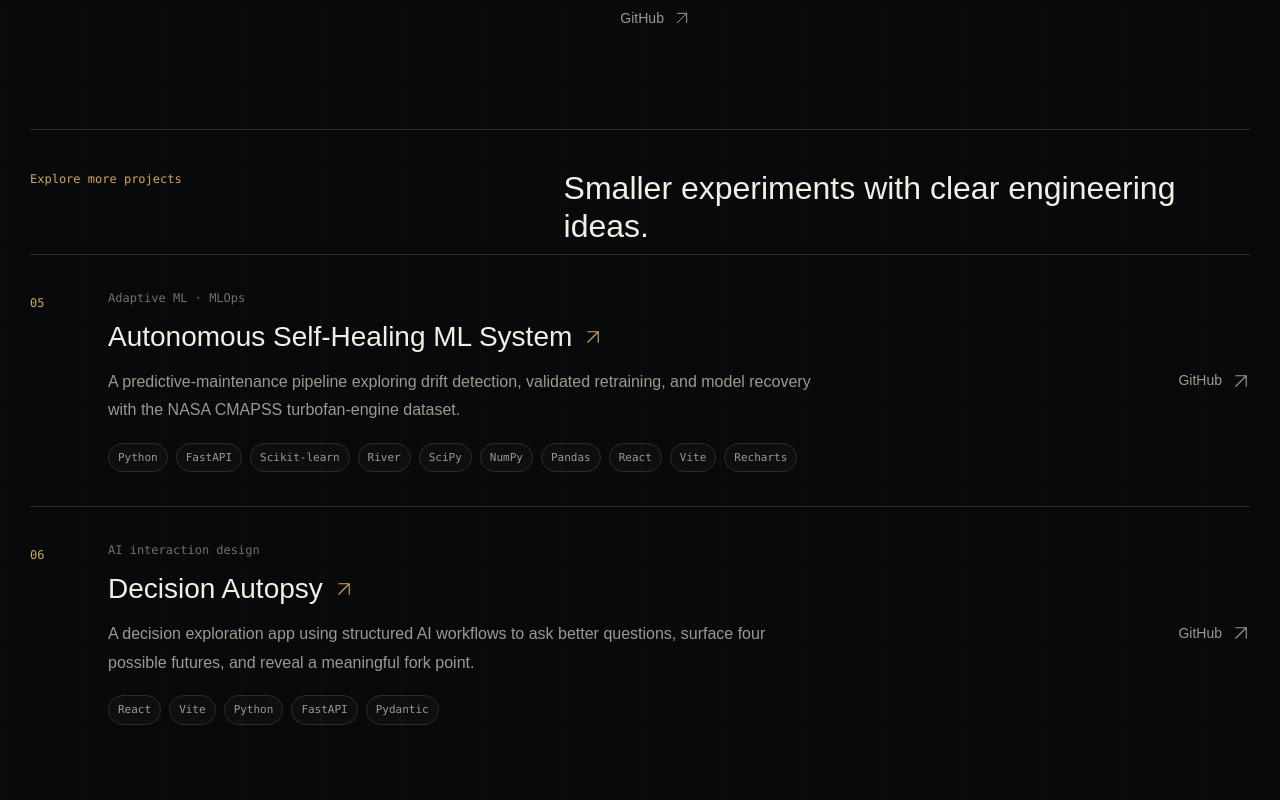
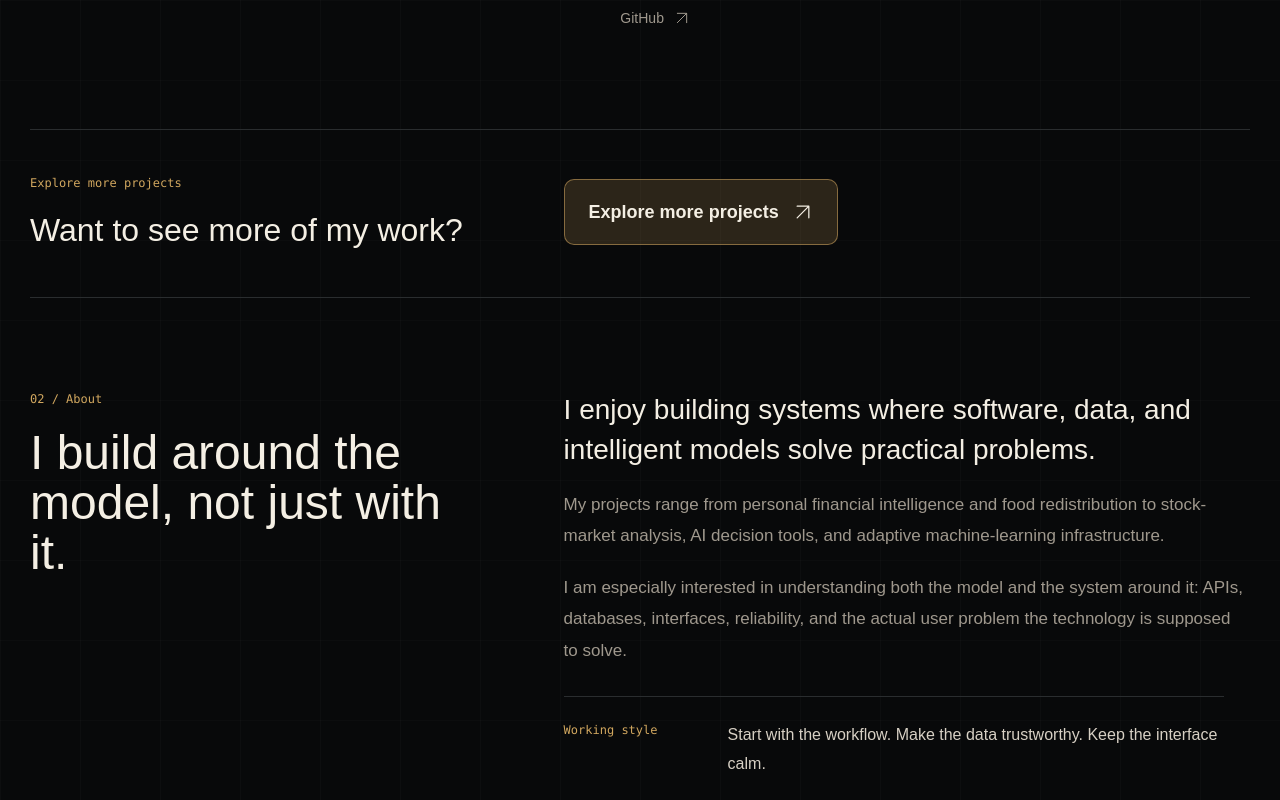
Before and after one commit to prashantkr102004-ui/portfolio, a Next.js app: page / in a window 1280 px wide. Shown: the part 3520-4320 px from the top of the page. Built offline with nearby package versions, Linux system fonts and the light colour scheme; no server answers.

Commit message:
Replace extra projects with GitHub explore button

```diff
--- a/app/globals.css
+++ b/app/globals.css
@@ -786,14 +786,12 @@ ul { padding: 0; list-style: none; }
 
 .more-work {
   margin-top: 42px;
-  padding: 40px 0 12px;
+  padding: 44px 0 18px;
   border-top: 1px solid var(--line);
-}
-.more-work > div:first-child {
   display: grid;
   grid-template-columns: minmax(0, 0.8fr) minmax(0, 1.2fr);
   gap: 76px;
-  margin-bottom: 8px;
+  align-items: center;
 }
 .more-work h3 {
   max-width: 620px;
@@ -801,37 +799,30 @@ ul { padding: 0; list-style: none; }
   font-size: 32px;
   line-height: 1.18;
 }
-.more-work-list { display: grid; }
-.more-work-item {
-  display: grid;
-  grid-template-columns: 54px minmax(0, 1fr) auto;
-  gap: 24px;
-  padding: 34px 0;
-  border-top: 1px solid var(--line);
-}
-.more-work-number { color: var(--accent); padding-top: 5px; }
-.more-work-item .eyebrow { color: var(--muted-2); margin-bottom: 12px; }
-.more-work-item h4 {
-  font-size: 28px;
-  line-height: 1.2;
-  overflow-wrap: anywhere;
-}
-.more-work-item h4 a {
+.more-work-button {
+  justify-self: start;
   display: inline-flex;
   align-items: center;
-  gap: 12px;
+  gap: 14px;
+  min-height: 64px;
+  border: 1px solid rgba(209, 167, 95, 0.55);
+  border-radius: 10px;
+  background: rgba(209, 167, 95, 0.18);
+  color: var(--text);
+  padding: 18px 24px;
+  font-size: 18px;
+  font-weight: 650;
+  transition: background 180ms ease, border-color 180ms ease, color 180ms ease, transform 180ms ease;
 }
-.more-work-item h4 .arrow { color: var(--accent); }
-.more-work-item p {
-  max-width: 720px;
-  margin-top: 14px;
-  color: var(--muted);
-  line-height: 1.78;
+.more-work-button:hover {
+  border-color: var(--accent);
+  background: rgba(209, 167, 95, 0.28);
+  color: var(--accent);
+  transform: translateY(-2px);
 }
-.more-work-item .tech-list { margin-top: 18px; }
-.more-work-item > .repository-link {
-  align-self: center;
-  white-space: nowrap;
+.more-work-button .arrow {
+  width: 20px;
+  height: 20px;
 }
 .contact-section {
   border-top: 1px solid var(--line);
@@ -1165,17 +1156,11 @@ ul { padding: 0; list-style: none; }
     gap: 12px;
   }
   .skill-row ul { grid-column: 2; }
-  .more-work > div:first-child {
+  .more-work {
     grid-template-columns: 1fr;
     gap: 18px;
   }
-  .more-work-item {
-    grid-template-columns: 40px minmax(0, 1fr);
-  }
-  .more-work-item > .repository-link {
-    grid-column: 2;
-    justify-self: start;
-  }
+  .more-work-button { justify-self: start; }
   .contact-heading { grid-template-columns: 1fr; }
   .contact-arrow { width: 54px; height: 54px; }
   .contact-bottom {
@@ -1302,12 +1287,13 @@ ul { padding: 0; list-style: none; }
     padding: 22px 0;
   }
   .skill-row h3 { font-size: 17px; }
-  .more-work-item {
-    grid-template-columns: 30px minmax(0, 1fr);
-    gap: 14px;
+  .more-work h3 { font-size: 25px; }
+  .more-work-button {
+    width: 100%;
+    justify-content: center;
+    min-height: 58px;
+    font-size: 16px;
   }
-  .more-work h3 { font-size: 25px; }
-  .more-work-item h4 { font-size: 24px; }
   .contact-inner { padding: 58px 0 34px; }
   .contact-links {
     flex-wrap: wrap;
--- a/components/sections/featured-work.tsx
+++ b/components/sections/featured-work.tsx
@@ -1,17 +1,17 @@
 import Link from "next/link";
 import { projects } from "@/data/projects";
+import { profile } from "@/data/profile";
 import { Arrow } from "@/components/ui/arrow";
 import { ProjectVisual } from "@/components/projects/project-visual";
 
 export function FeaturedWork() {
   const featuredProjects = projects.slice(0, 4);
-  const moreProjects = projects.slice(4);
   return <section id="work" className="featured-section" aria-labelledby="work-title"><div className="section-heading"><div><span className="eyebrow mono">01 / Featured Work</span><h2 id="work-title">Serious projects, built around real workflows.</h2></div><p>AI/ML, full-stack systems, data pipelines, and product thinking presented as substantial case studies.</p></div>
     <div className="featured-projects">{featuredProjects.map(project => {
       const visibleStack = project.stack.slice(0, 8);
       const hiddenCount = project.stack.length - visibleStack.length;
       return <article key={project.id} id={project.id} className="project-article"><div className="project-copy"><div className="project-meta mono"><span>{project.number}</span><span>{project.category}</span><span>{project.status}</span></div><p className="project-purpose">{project.subtitle}</p><h3><Link href={`/projects/${project.id}`}>{project.name}<Arrow diagonal /></Link></h3><p className="project-problem">{project.problem}</p><p className="project-description">{project.description}</p><ul className="project-highlights" aria-label={`${project.name} technical highlights`}>{project.highlights.map(item => <li key={item}>{item}</li>)}</ul><div className="tech-list mono">{visibleStack.map(item => <span key={item}>{item}</span>)}{hiddenCount > 0 && <span>+{hiddenCount}</span>}</div><div className="project-actions"><a className="repository-link" href={project.repository} target="_blank" rel="noreferrer" aria-label={`${project.name} on GitHub`}>GitHub <Arrow diagonal /></a></div></div><div className="project-media"><ProjectVisual project={project} /><div className="media-status mono"><span><i /> Architecture view</span><span>{project.number} / 04</span></div></div></article>;
     })}</div>
-    <div className="more-work" id="more-projects" aria-labelledby="more-work-title"><div><span className="eyebrow mono">Explore more projects</span><h3 id="more-work-title">Smaller experiments with clear engineering ideas.</h3></div><div className="more-work-list">{moreProjects.map(project => <article className="more-work-item" key={project.id} id={project.id}><span className="mono more-work-number">{project.number}</span><div><span className="eyebrow mono">{project.category}</span><h4><Link href={`/projects/${project.id}`}>{project.name}<Arrow diagonal /></Link></h4><p>{project.description}</p><div className="tech-list mono">{project.stack.map(item => <span key={item}>{item}</span>)}</div></div><a className="repository-link" href={project.repository} target="_blank" rel="noreferrer" aria-label={`${project.name} on GitHub`}>GitHub <Arrow diagonal /></a></article>)}</div></div>
+    <div className="more-work" id="more-projects" aria-labelledby="more-work-title"><div><span className="eyebrow mono">Explore more projects</span><h3 id="more-work-title">Want to see more of my work?</h3></div><a className="more-work-button" href={profile.github} target="_blank" rel="noreferrer" aria-label="Explore more projects on Prashant Kumar's GitHub">Explore more projects <Arrow diagonal /></a></div>
   </section>;
 }
--- a/data/projects.ts
+++ b/data/projects.ts
@@ -63,28 +63,4 @@ export const projects: Project[] = [
     considerations: "Duplicate-safe payment state handling, webhook events, audit logs, Alembic migrations, and backend tests establish the foundation. AI scoring and advanced automated recovery remain future layers. The current work is a hackathon MVP using Razorpay Test Mode.",
     flow: ["Test payment", "Verified webhook", "Payment state", "Recovery case"],
   },
-  {
-    id: "self-healing-ml", number: "05", name: "Autonomous Self-Healing ML System", subtitle: "When the data changes, the system responds.",
-    category: "Adaptive ML · MLOps", status: "Experimental system",
-    problem: "Models need monitoring as the data around them changes.",
-    description: "A predictive-maintenance pipeline exploring drift detection, validated retraining, and model recovery with the NASA CMAPSS turbofan-engine dataset.",
-    highlights: ["ADWIN & KS drift detection", "Shadow A/B evaluation", "Validated model promotion"],
-    stack: ["Python", "FastAPI", "Scikit-learn", "River", "SciPy", "NumPy", "Pandas", "React", "Vite", "Recharts"],
-    repository: "https://github.com/prashantkr102004-ui/AUTONOMOUS-SELF-HEALING-ML-SYSTEM",
-    approach: "Random Forest regression predicts Remaining Useful Life from streaming sensor data. ADWIN monitors concept drift, KS tests monitor feature drift, and Isolation Forest detects anomalies. The system explores autonomous retraining, candidate validation, shadow A/B evaluation, and model promotion.",
-    considerations: "Adaptive ingestion-rate control, audit logging, and fault injection support experiments in ML reliability. A FastAPI API and React dashboard expose the pipeline. This is advanced experimentation with adaptive systems, not a claim of production deployment.",
-    flow: ["Sensor stream", "RUL prediction", "Drift monitoring", "Validate & retrain"],
-  },
-  {
-    id: "decision-autopsy", number: "06", name: "Decision Autopsy", subtitle: "One decision. Four possible futures.",
-    category: "AI interaction design", status: "AI-assisted application",
-    problem: "Important decisions deserve more than a generic answer.",
-    description: "A decision exploration app using structured AI workflows to ask better questions, surface four possible futures, and reveal a meaningful fork point.",
-    highlights: ["Multi-stage AI workflow", "Four-futures exploration", "Companion-style follow-up"],
-    stack: ["React", "Vite", "Python", "FastAPI", "Pydantic"],
-    repository: "https://github.com/prashantkr102004-ui/Decision-Autopsy",
-    approach: "Chat-driven intake interprets a decision and its context, asks high-impact follow-up questions, and identifies a framing pattern. Structured AI-agent routes generate four alternative timelines, highlight a fork point, and continue with companion-style conversation.",
-    considerations: "Pydantic schemas structure the backend responses. Quick replies, a four-futures panel, a fork-point visualization, and local session persistence shape the interface. Generated futures are possibilities for reflection, not predictions of what will happen.",
-    flow: ["Decision & context", "Follow-up questions", "Four possible futures", "Fork point & reflection"],
-  },
 ];
```
Also changed, not shown: 1 other file (tests, documents, lock files or other folders).
